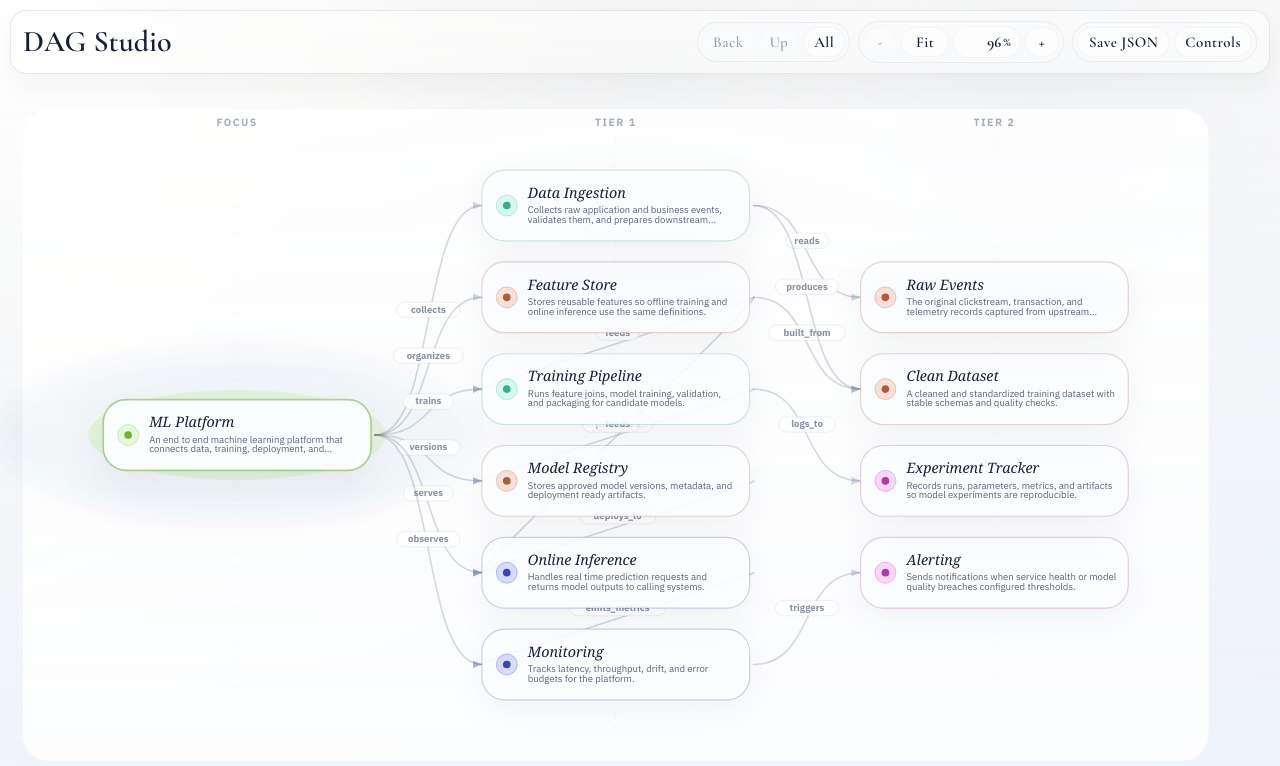
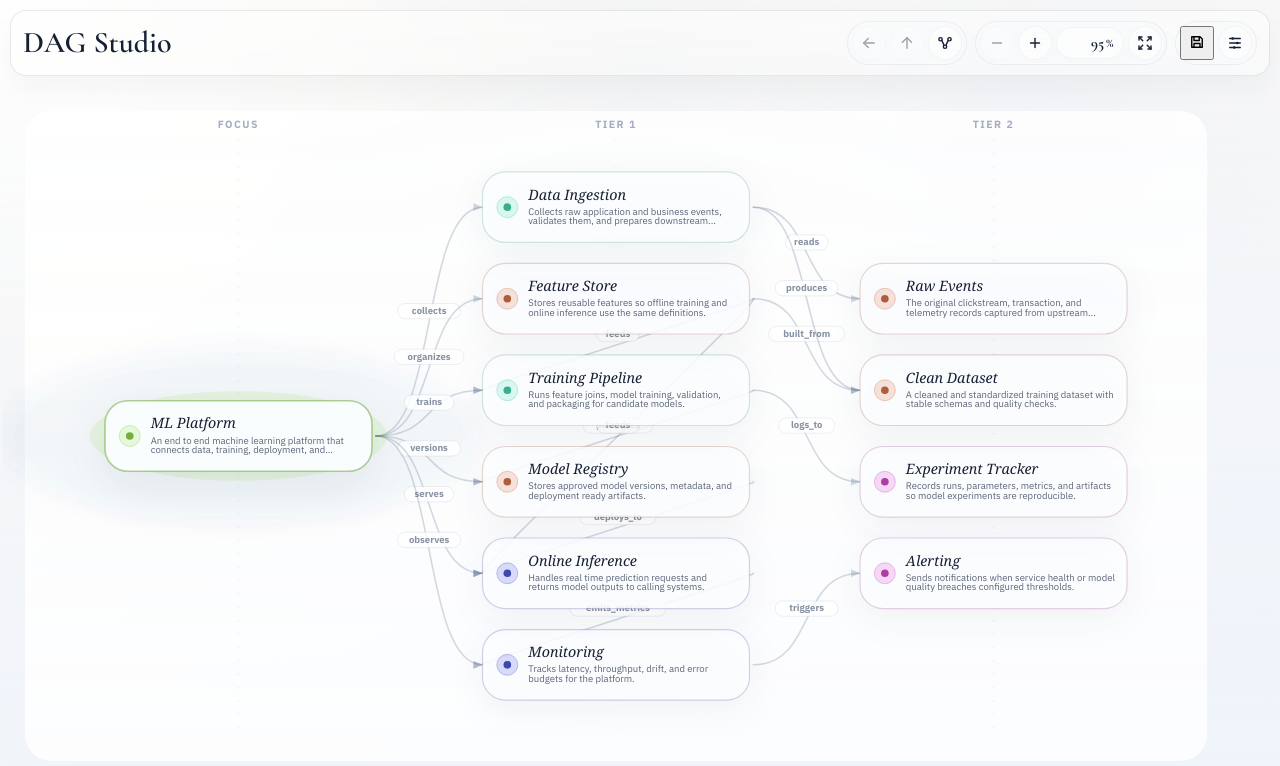
Before and after one commit to Algo2147483647/front-end_toolkit, a React (Vite) app in the folder graph/: page / in a window 1280 px wide. Shown: the top 766 px of the page. Built offline with nearby package versions, Linux system fonts and the light colour scheme.

Commit message:
顶栏的按钮从文字改成 ICON

```diff
--- a/graph/src/components/Topbar.tsx
+++ b/graph/src/components/Topbar.tsx
@@ -74,35 +74,34 @@ export default function Topbar({
       </div>
       <div className="topbar-actions">
         <div className="topbar-group nav-controls" aria-label="Graph navigation controls">
-          <button id="back-btn" className="ghost-btn" type="button" disabled={!canBack} onClick={onBack}>Back</button>
-          <button id="up-btn" className="ghost-btn" type="button" disabled={!canUp} onClick={onUp}>Up</button>
-          <button id="all-btn" className="ghost-btn" type="button" disabled={!hasGraph} onClick={onAll}>All</button>
+          <IconButton id="back-btn" label="Back" disabled={!canBack} onClick={onBack} icon={<ArrowLeftIcon />} />
+          <IconButton id="up-btn" label="Up" disabled={!canUp} onClick={onUp} icon={<ArrowUpIcon />} />
+          <IconButton id="all-btn" label="Show all roots" disabled={!hasGraph} onClick={onAll} icon={<GraphRootsIcon />} />
         </div>
         {mode === "edit" ? (
           <div className="topbar-group edit-controls" aria-label="Graph edit controls">
-            <button id="undo-btn" className="ghost-btn" type="button" disabled={!canUndo} onClick={onUndo}>Undo</button>
-            <button id="redo-btn" className="ghost-btn" type="button" disabled={!canRedo} onClick={onRedo}>Redo</button>
+            <IconButton id="undo-btn" label="Undo" disabled={!canUndo} onClick={onUndo} icon={<UndoIcon />} />
+            <IconButton id="redo-btn" label="Redo" disabled={!canRedo} onClick={onRedo} icon={<RedoIcon />} />
           </div>
         ) : null}
         <div className="topbar-group zoom-controls" aria-label="Graph zoom controls">
-          <button id="zoom-out-btn" className="ghost-btn zoom-btn" type="button" disabled={!canZoomOut} aria-label="Zoom out" onClick={onZoomOut}>-</button>
-          <button id="zoom-fit-btn" className="ghost-btn zoom-fit-btn" type="button" disabled={!hasGraph} onClick={onZoomFit}>Fit</button>
+          <IconButton id="zoom-out-btn" label="Zoom out" disabled={!canZoomOut} onClick={onZoomOut} icon={<MinusIcon />} />
+          <IconButton id="zoom-in-btn" label="Zoom in" disabled={!canZoomIn} onClick={onZoomIn} icon={<PlusIcon />} />
           <ZoomInput value={zoomPercent} disabled={!hasGraph} onCommit={onZoomPercentCommit} />
-          <button id="zoom-in-btn" className="ghost-btn zoom-btn" type="button" disabled={!canZoomIn} aria-label="Zoom in" onClick={onZoomIn}>+</button>
+          <IconButton id="zoom-fit-btn" label="Fit graph to viewport" disabled={!hasGraph} onClick={onZoomFit} icon={<FitIcon />} />
         </div>
         <div className="topbar-group file-controls" aria-label="Graph file controls">
-          <button id="save-json-btn" className="ghost-btn topbar-save-btn" type="button" disabled={!hasGraph} onClick={onSaveJson}>Save JSON</button>
+          <IconButton id="save-json-btn" label="Save JSON" disabled={!hasGraph} onClick={onSaveJson} icon={<SaveIcon />} className="topbar-save-btn" />
           <div id="floating-controls" className="control-dock">
-            <button
+            <IconButton
               id="settings-btn"
-              className="settings-toggle-btn"
-              type="button"
-              aria-expanded={settingsOpen}
-              aria-controls="settings-panel"
+              label="Open controls"
+              icon={<SlidersIcon />}
+              ariaExpanded={settingsOpen}
+              ariaControls="settings-panel"
               onClick={onSettingsToggle}
-            >
-              Controls
-            </button>
+              className="settings-toggle-btn topbar-icon-btn"
+            />
             <div id="settings-panel" className={`settings-panel${settingsOpen ? " settings-panel-visible" : ""}`}>
               <p className="control-label">Mode</p>
               <div className="mode-toggle" role="group" aria-label="Graph mode">
@@ -171,6 +170,146 @@ function ZoomInput({ value, disabled, onCommit }: { value: number; disabled: boo
   );
 }
 
+interface IconButtonProps {
+  id: string;
+  label: string;
+  icon: React.ReactNode;
+  disabled?: boolean;
+  onClick: () => void;
+  ariaControls?: string;
+  ariaExpanded?: boolean;
+  className?: string;
+}
+
+function IconButton({ id, label, icon, disabled, onClick, ariaControls, ariaExpanded, className = "ghost-btn topbar-icon-btn" }: IconButtonProps) {
+  return (
+    <button
+      id={id}
+      className={className}
+      type="button"
+      title={label}
+      aria-label={label}
+      aria-controls={ariaControls}
+      aria-expanded={ariaExpanded}
+      disabled={disabled}
+      onClick={onClick}
+    >
+      <span className="topbar-icon" aria-hidden="true">{icon}</span>
+    </button>
+  );
+}
+
+function IconShell({ children }: { children: React.ReactNode }) {
+  return (
+    <svg viewBox="0 0 24 24" className="topbar-icon-svg" fill="none" stroke="currentColor" strokeWidth="1.9" strokeLinecap="round" strokeLinejoin="round">
+      {children}
+    </svg>
+  );
+}
+
+function ArrowLeftIcon() {
+  return (
+    <IconShell>
+      <path d="M19 12H5" />
+      <path d="M11 18L5 12L11 6" />
+    </IconShell>
+  );
+}
+
+function ArrowUpIcon() {
+  return (
+    <IconShell>
+      <path d="M12 19V5" />
+      <path d="M6 11L12 5L18 11" />
+    </IconShell>
+  );
+}
+
+function GraphRootsIcon() {
+  return (
+    <IconShell>
+      <circle cx="6" cy="7" r="2.2" />
+      <circle cx="18" cy="7" r="2.2" />
+      <circle cx="12" cy="17" r="2.2" />
+      <path d="M7.8 8.6L10.4 14.2" />
+      <path d="M16.2 8.6L13.6 14.2" />
+    </IconShell>
+  );
+}
+
+function UndoIcon() {
+  return (
+    <IconShell>
+      <path d="M9 9H5V5" />
+      <path d="M5 9C6.8 6.4 9.8 5 13 5C18 5 21 8.3 21 12.9C21 17.4 17.7 20 13.5 20" />
+    </IconShell>
+  );
+}
+
+function RedoIcon() {
+  return (
+    <IconShell>
+      <path d="M15 9H19V5" />
+      <path d="M19 9C17.2 6.4 14.2 5 11 5C6 5 3 8.3 3 12.9C3 17.4 6.3 20 10.5 20" />
+    </IconShell>
+  );
+}
+
+function MinusIcon() {
+  return (
+    <IconShell>
+      <path d="M6 12H18" />
+    </IconShell>
+  );
+}
+
+function PlusIcon() {
+  return (
+    <IconShell>
+      <path d="M12 6V18" />
+      <path d="M6 12H18" />
+    </IconShell>
+  );
+}
+
+function FitIcon() {
+  return (
+    <IconShell>
+      <path d="M8 4H4V8" />
+      <path d="M16 4H20V8" />
+      <path d="M8 20H4V16" />
+      <path d="M16 20H20V16" />
+      <path d="M9 9L4 4" />
+      <path d="M15 9L20 4" />
+      <path d="M9 15L4 20" />
+      <path d="M15 15L20 20" />
+    </IconShell>
+  );
+}
+
+function SaveIcon() {
+  return (
+    <IconShell>
+      <path d="M5 5H16L19 8V19H5Z" />
+      <path d="M8 5V10H15V5" />
+      <path d="M8 19V14H16V19" />
+    </IconShell>
+  );
+}
+
+function SlidersIcon() {
+  return (
+    <IconShell>
+      <path d="M5 6H19" />
+      <path d="M5 12H19" />
+      <path d="M5 18H19" />
+      <circle cx="9" cy="6" r="1.8" fill="currentColor" stroke="none" />
+      <circle cx="15" cy="12" r="1.8" fill="currentColor" stroke="none" />
+      <circle cx="11" cy="18" r="1.8" fill="currentColor" stroke="none" />
+    </IconShell>
+  );
+}
+
 function truncateFileName(fileName: string): string {
   return fileName.length > 26 ? `${fileName.slice(0, 23)}...` : fileName;
 }
--- a/graph/styles.css
+++ b/graph/styles.css
@@ -332,6 +332,29 @@ body::before {
   letter-spacing: 0.03em;
   line-height: 1;
   box-shadow: inset 0 0 0 1px rgba(91, 109, 142, 0.06);
+}
+
+.topbar-icon-btn {
+  display: inline-flex;
+  align-items: center;
+  justify-content: center;
+  min-width: 34px;
+  min-height: 34px;
+  padding: 0;
+}
+
+.topbar-icon {
+  display: inline-flex;
+  align-items: center;
+  justify-content: center;
+  width: 18px;
+  height: 18px;
+}
+
+.topbar-icon-svg {
+  width: 18px;
+  height: 18px;
+  overflow: visible;
 }
 
 .settings-toggle-btn:hover,
@@ -734,9 +757,8 @@ body::before {
 }
 
 .topbar-save-btn {
-  min-height: 30px;
-  padding: 0 12px;
-  font-size: 15px;
+  min-width: 34px;
+  min-height: 34px;
 }
 
 .node-context-menu {
```
